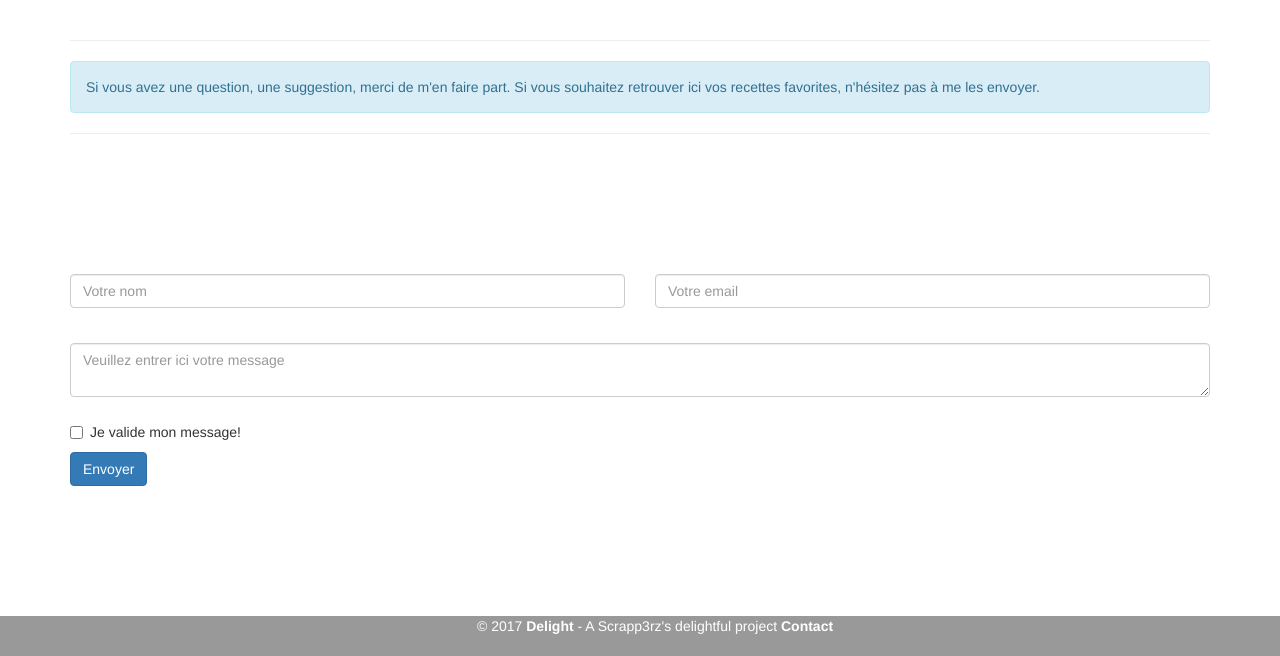
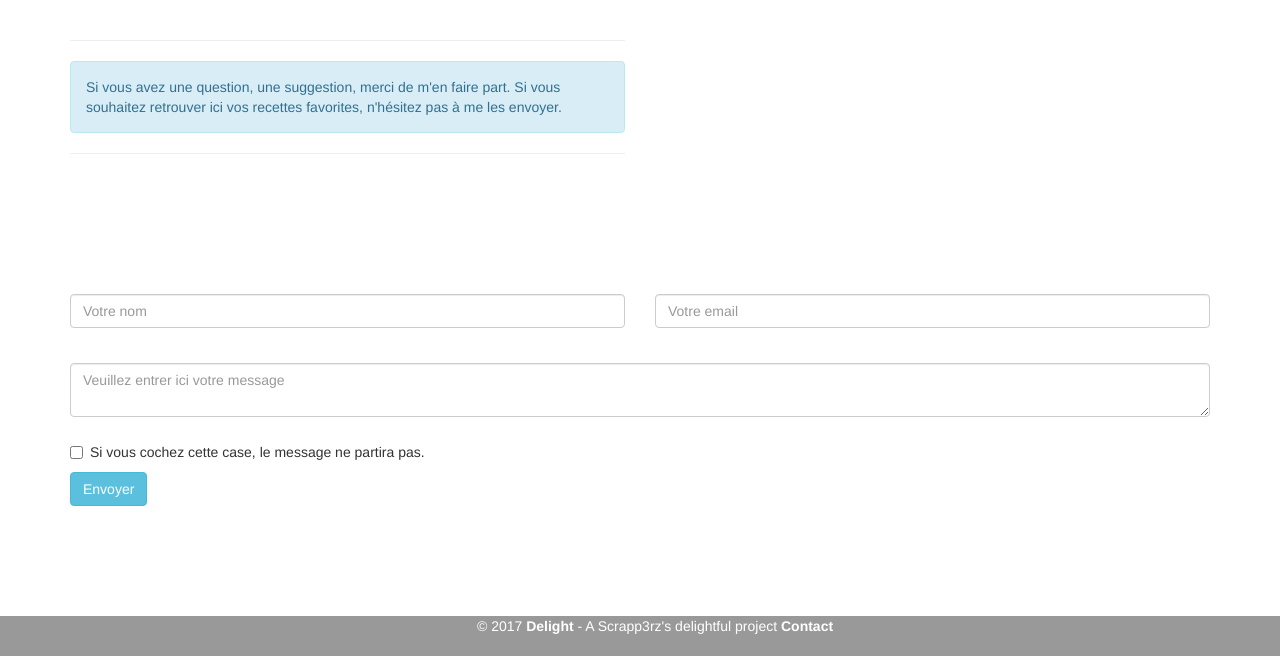
Before and after one commit to scrapp3rz/Delite, a PHP site: page /contact.php in a window 1280 px wide. Shown: the part 144-800 px from the top of the page. Run offline with PHP 8.4, Linux system fonts and the light colour scheme.

Commit message:
modif col du contact

```diff
--- a/contact.php
+++ b/contact.php
@@ -13,7 +13,7 @@
 <body>
   <div style="padding-bottom:100px" class="container">
   <div class="row">
-  <div class="col-xs-12">
+  <div class="col-xs-12 col-md-6">
   <hr>
   <div class="alert alert-info"><b></b> Si vous avez une question, une suggestion, merci de m'en faire part. Si vous souhaitez retrouver ici vos recettes favorites, n'hésitez pas à me les envoyer.</div>
   <hr>
@@ -34,33 +34,34 @@
   <?php endif; ?>
 <form action="send_form.php" method="post">
   <div class="row">
-<div class="col-md-6">
+<div class="col-md-6 col-xs-12">
   <div class="form-group">
   <label for="inputname"></label>
   <input required type="text" name="name" placeholder="Votre nom" class="form-control" id="inputname" value="<?php echo isset($_SESSION['inputs']['name'])? $_SESSION['inputs']['name'] : ''; ?>">
   </div><!--/*.form-group-->
-  </div><!--/*.col-md-6-->
-<div class="col-md-6">
+  </div><!--/*.col-md-6 col-xs-12-->
+<div class="col-md-6 col-xs-12">
   <div class="form-group">
   <label for="inputemail"></label>
   <input required type="email" name="email" placeholder="Votre email" class="form-control" id="inputemail" value="<?php echo isset($_SESSION['inputs']['email'])? $_SESSION['inputs']['email'] : ''; ?>">
   </div><!--/*.form-group-->
-  </div><!--/*.col-md-6-->
-<div class="col-md-12">
+  </div><!--/*.col-md-6 col-xs-12-->
+<div class="col-md-12 col-xs-12">
   <div class="form-group">
   <label for="inputmessage"></label>
   <textarea required id="inputmessage" name="message" placeholder="Veuillez entrer ici votre message"class="form-control"><?php echo isset($_SESSION['inputs']['message'])? $_SESSION['inputs']['message'] : ''; ?></textarea>
   </div><!--/*.form-group-->
   </div><!--/*.col-md-12-->
-<div class="col-md-12">
+<div class="col-xs-12 col-md-6">
   <div class="checkbox">
   <label for="checkspam">
-  <input type="checkbox" name="antispam" id="checkspam">Je valide mon message!
+  <input type="checkbox" name="antispam" id="checkspam">
+Si vous cochez cette case, le message ne partira pas.
   </label>
   </div>
   </div><!--/*.col-md-12-->
-<div class="col-md-12">
-  <button type='submit' class='btn btn-primary'>Envoyer</button>
+<div class="col-xs-12">
+  <button type='submit' class='btn btn-info'>Envoyer</button>
   </div><!--/*.col-md-12-->
 </div><!--/*.row-->
   </form>
--- a/send_form.php
+++ b/send_form.php
@@ -17,7 +17,7 @@ if(!array_key_exists('message', $_POST) || $_POST['message'] == '') {
   $errors ['message'] = "vous n'avez pas renseigné votre message";
   }
 if(array_key_exists('antispam', $_POST)) {// on place un petit filet anti robots spammers
-  $errors ['antispam'] = "Vous êtes un robots spammer";
+  $errors ['antispam'] = "Vous êtes un un robot spammer, vous avez coché la case!";
   }
 //On check les infos transmises lors de la validation
   if(!empty($errors)){ // si erreur on renvoie vers la page précédente
```
